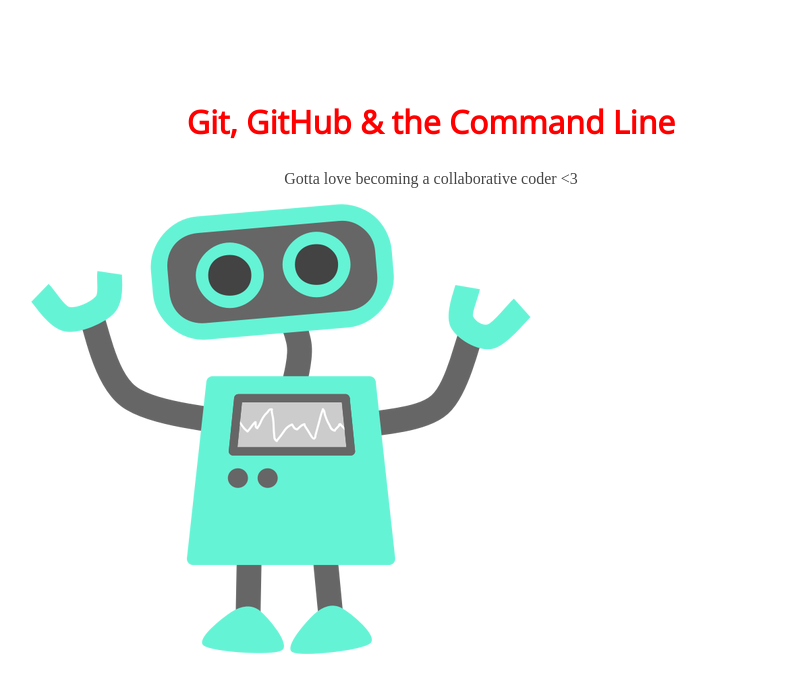
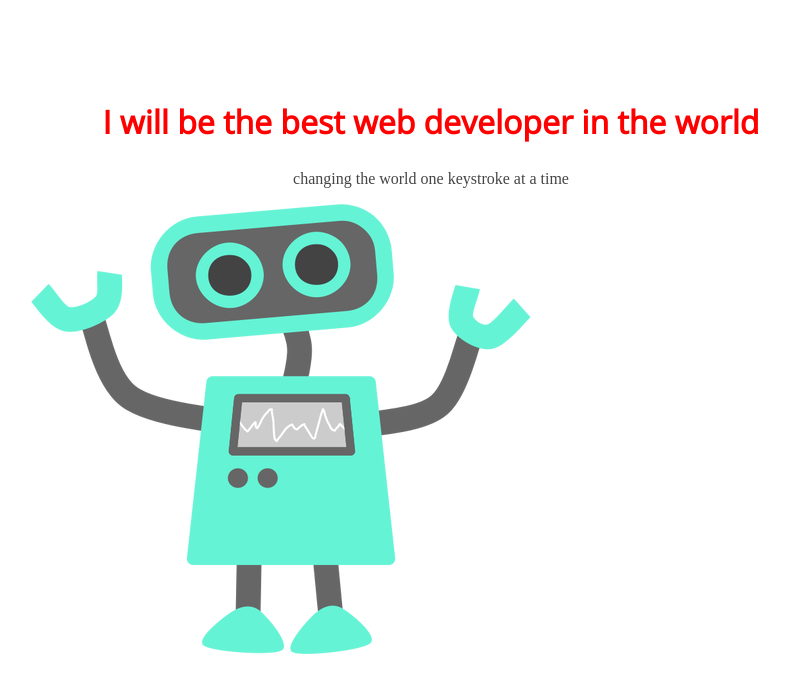
Before and after one commit to trvrpeugh/my-sample-repo, a plain HTML site: page index.html in a window 1280 px wide. Shown: the whole page, without its empty margins (209-998 px from the left). Drawn offline with nearby package versions, Linux system fonts and the light colour scheme.

Commit message:
Modified h1 and p tags

```diff
--- a/index.html
+++ b/index.html
@@ -8,8 +8,8 @@
 </head>
 <body>
 	<section>
-		<h1>Git, GitHub & the Command Line</h1>
-		<p>Gotta love becoming a collaborative coder <3</p>
+		<h1>I will be the best web developer in the world</h1>
+		<p>changing the world one keystroke at a time</p>
 		<img src="img/happy-blue-robot.png">
 	</section>
 </body>
```
